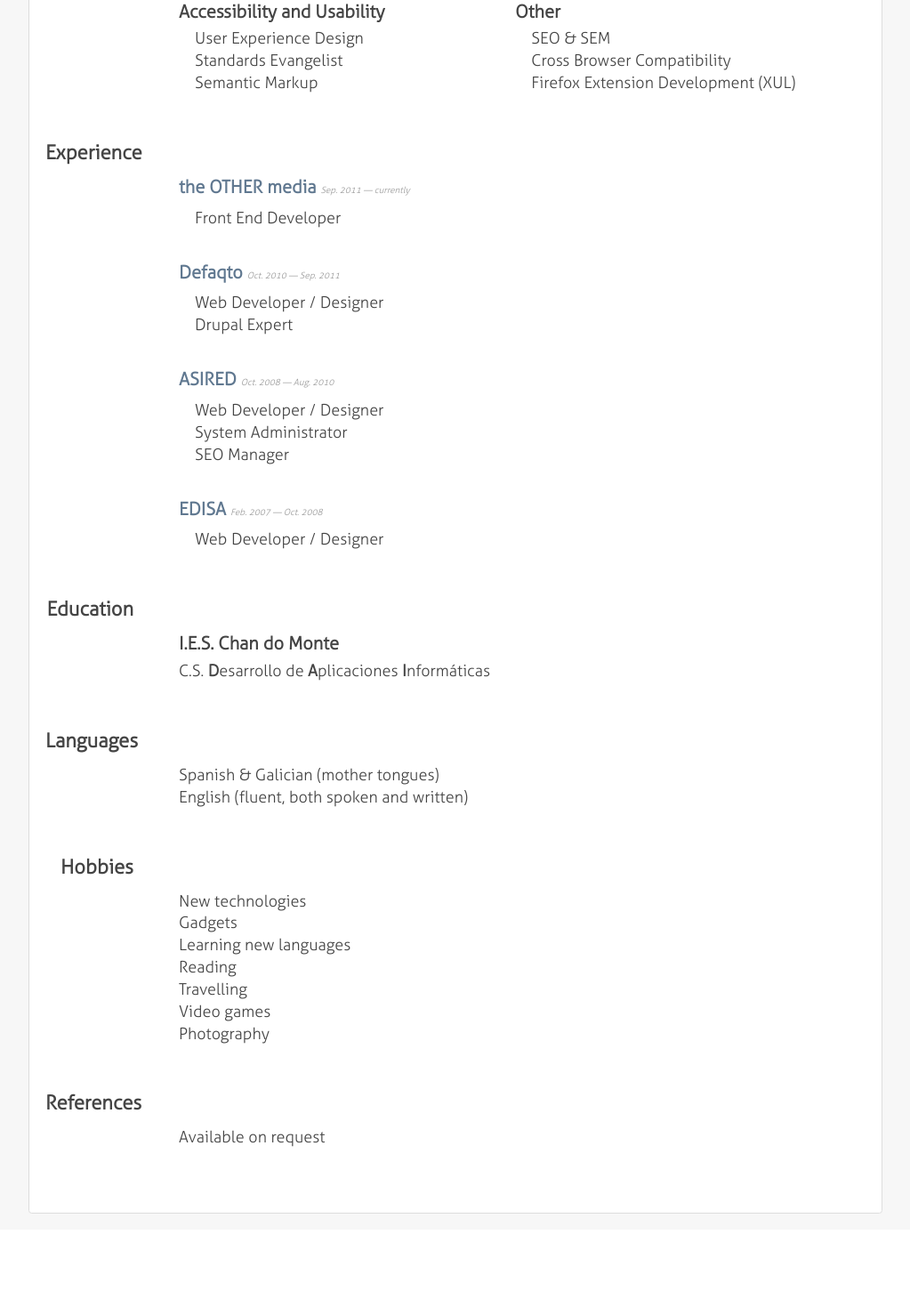
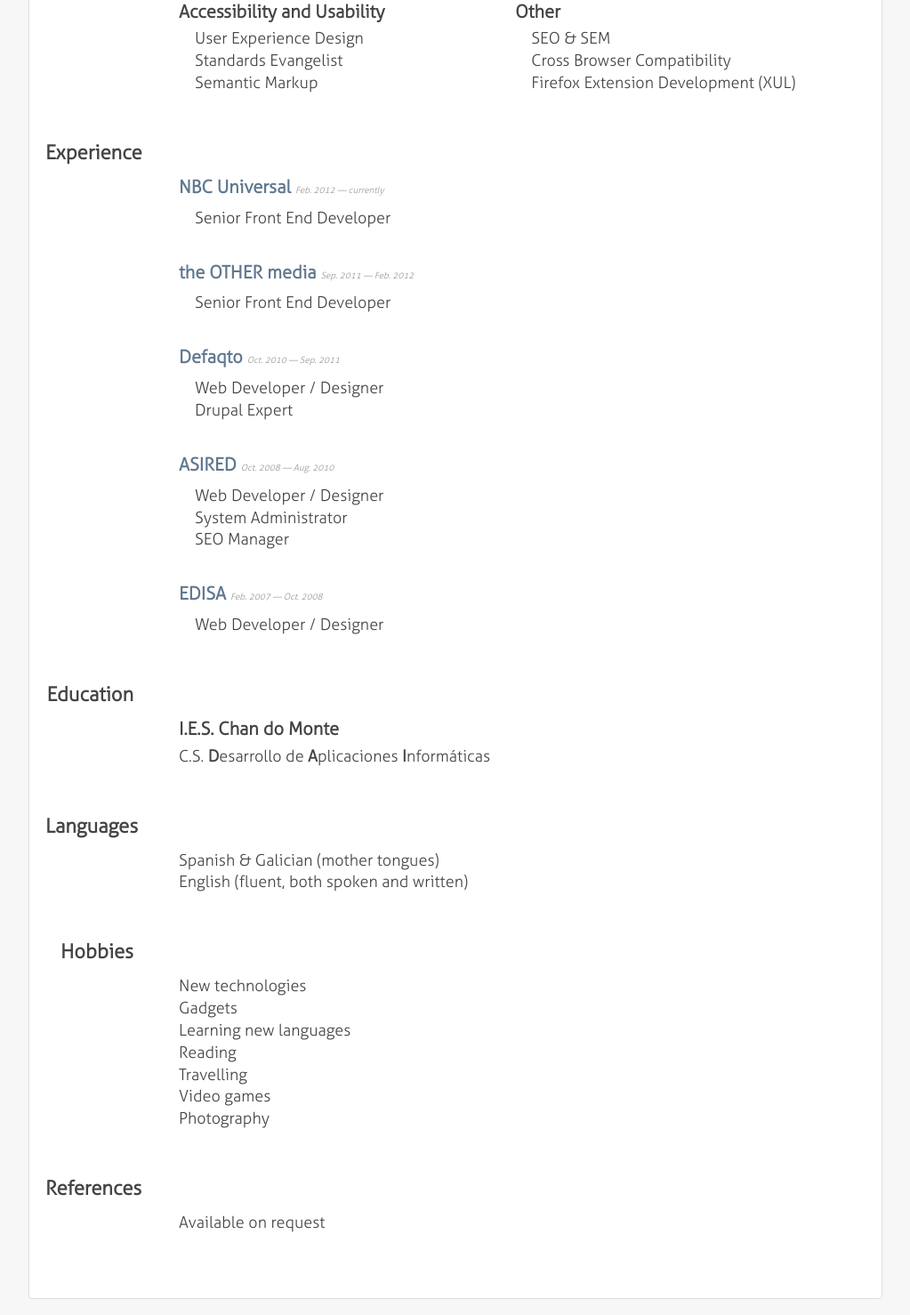
Before and after one commit to ryck/ryck.es, a PHP site: page /home in a window 1280 px wide. Shown: the part 757-2235 px from the top of the page at 89% size, without its empty margins (128-1151 px from the left). Before the commit the page ends 2121 px from the top, so only its background shows below. Run offline with PHP 8.4, Linux system fonts and the light colour scheme; some libraries are stand-ins or nearby versions.

Commit message:
Added NBCUniversal position

```diff
--- a/resume.php
+++ b/resume.php
@@ -183,10 +183,16 @@
             </header>
             <hr>
             <div class="group-list">
+            <article>
+                <header><h3><a href="http://www.nbcuni.com/">NBC Universal</a> <span>Feb. 2012 &mdash; currently</span></h3></header>
+                <ul>
+                    <li>Senior Front End Developer</li>
+                </ul>
+            </article>
               <article>
-                  <header><h3><a href="http://othermedia.com/">the OTHER media</a> <span>Sep. 2011 &mdash; currently</span></h3></header>
+                  <header><h3><a href="http://othermedia.com/">the OTHER media</a> <span>Sep. 2011 &mdash; Feb. 2012</span></h3></header>
                   <ul>
-                      <li>Front End Developer</li>
+                      <li>Senior Front End Developer</li>
                   </ul>
               </article>
 			<article>
```
